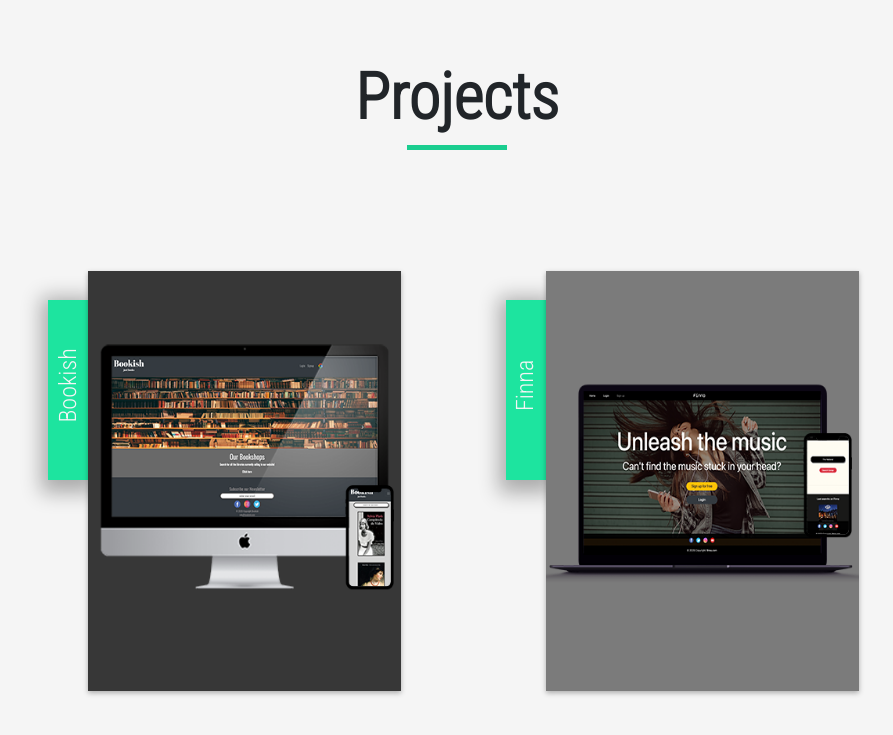
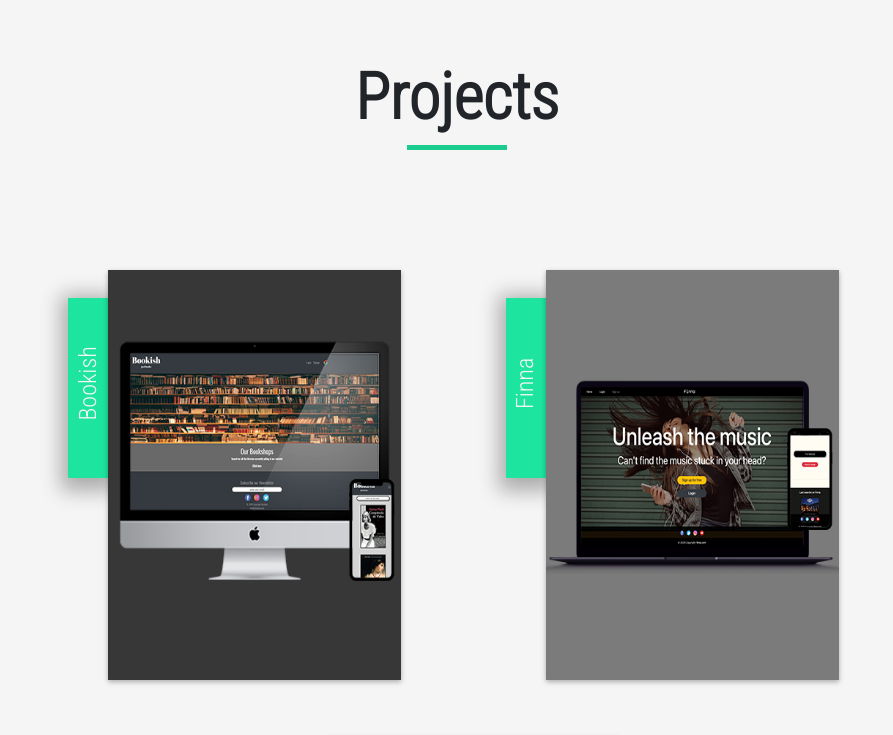
Before and after one commit to Joaouva/my-portfolio, a React (Create React App) app: page / in a window 1280 px wide. Shown: the part 3069-3804 px from the top of the page, without its empty margins (183-1076 px from the left). Built offline with nearby package versions, Linux system fonts and the light colour scheme.

Commit message:
change stylesv2

```diff
--- a/src/components/NavigationBar.css
+++ b/src/components/NavigationBar.css
@@ -15,17 +15,18 @@
 /* Color/shape of burger icon bars on hover*/
 .bm-burger-bars-hover {
   box-shadow: 0px 0px 19px 5px rgba(255,255,255,0.46);
+  background-color: #1de49f;
 }
 
 /* Position and sizing of clickable cross button */
 .bm-cross-button {
-  height: 50px;
-  width: 50px;
+  height: 100px !important;
+  width: 100px !important;
 }
 
 /* Color/shape of close button cross */
 .bm-cross {
-  background: #bdc3c7;
+  background: #1de49f;
 }
 
 /*
@@ -55,11 +56,12 @@ Note: Beware of modifying this element as it can break the animations - you shou
 
 .bm-menu a:hover {
   text-decoration: none;
-  color: rgb(255, 255, 255);
+  color: #1de49f;
   padding: 10%;
   border: none;
   outline : none;
 }
+
 
 /* Morph shape necessary with bubble or elastic */
 .bm-morph-shape {
--- a/src/components/Projects.css
+++ b/src/components/Projects.css
@@ -62,8 +62,8 @@
 .container-project {
   position: relative;
   margin: 2%;
-  height: 420px;
-  width: 320px;
+  height: 410px;
+  width: 300px;
   overflow: hidden;
   box-shadow: 0px 2px 5px rgba(0,0,0,0.3);
   transition: box-shadow 0.3s ease-out;
```
Also changed, not shown: 1 other file (tests, documents, lock files or other folders).
